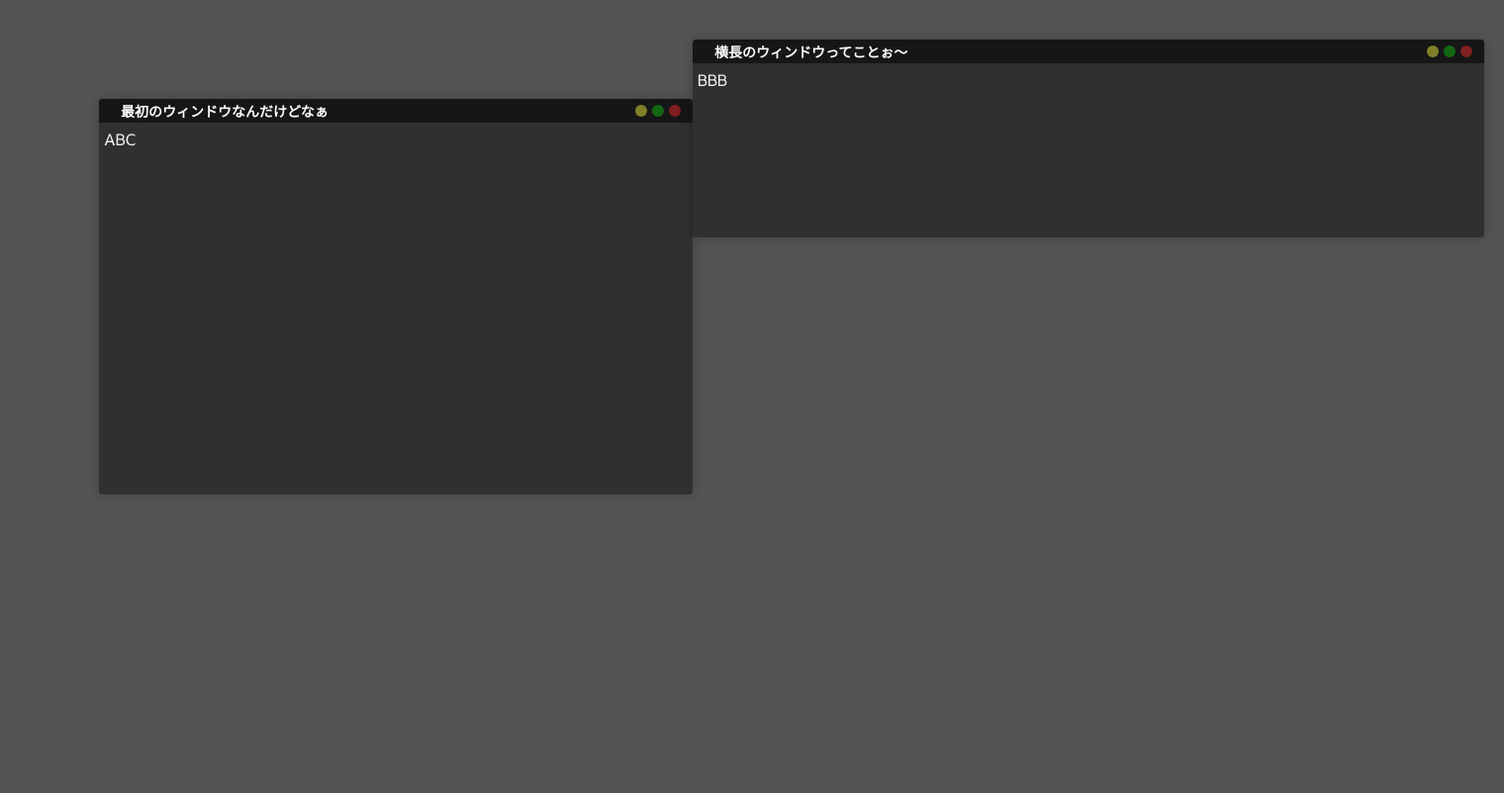
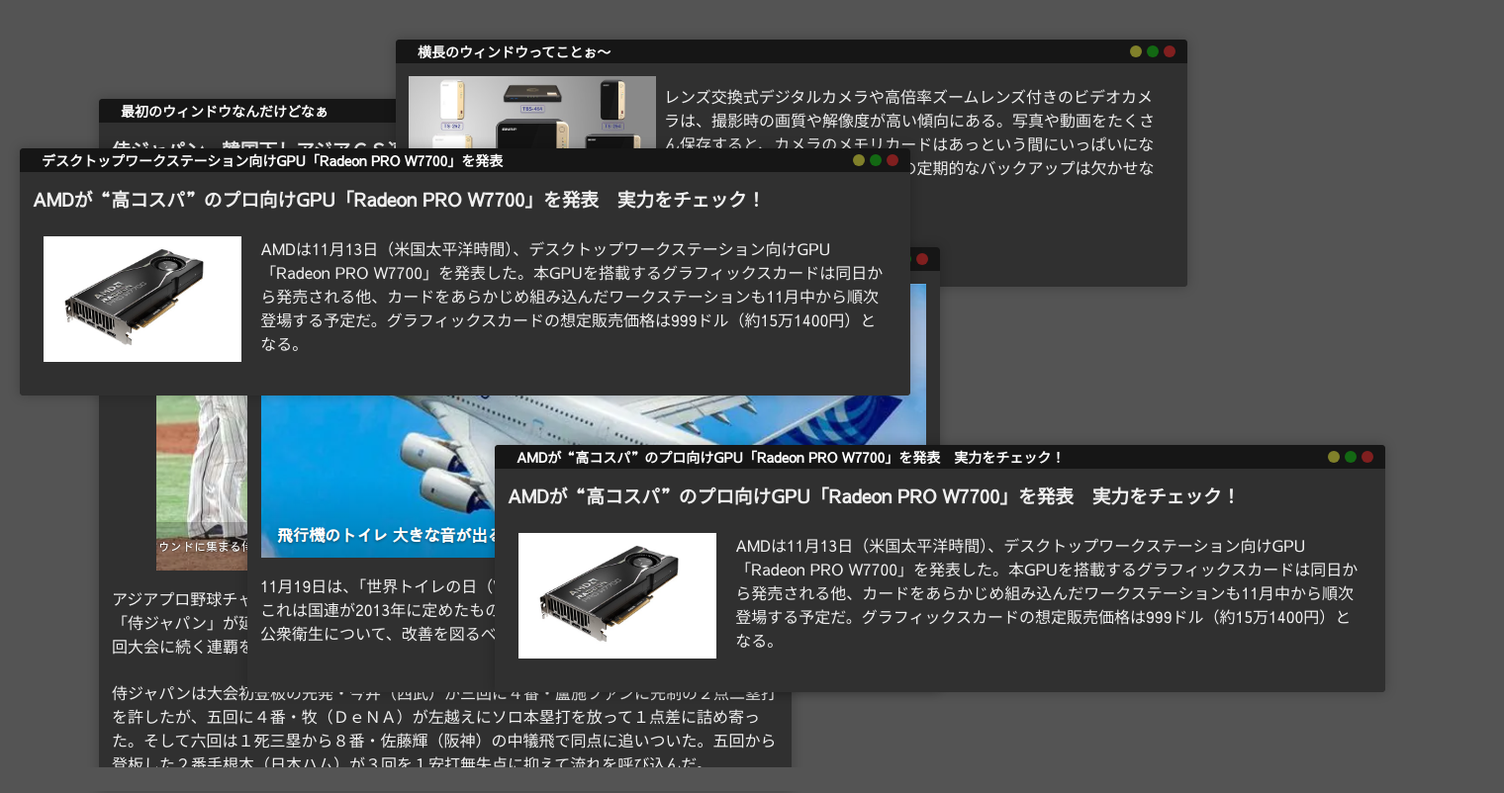
Before and after one commit to scripcrypt/web-window, a PHP site: page / in a window 1520 px wide. Shown: the whole page at 99% size. Before the commit the page ends 500 px from the top, so only its background shows below. Run offline with PHP 8.4, Linux system fonts and the light colour scheme.

Commit message:
arranged sample windows

```diff
--- a/index.html
+++ b/index.html
@@ -9,8 +9,40 @@
 </head>
 <body>
 	<div id="screen">
-		<div id="hogehoge" title="最初のウィンドウなんだけどなぁ" class="sweWindow">ABC</div>
-		<div id="udauda" title="横長のウィンドウってことぉ〜" class="sweWindow">BBB</div>
+		<div id="hogehoge" title="最初のウィンドウなんだけどなぁ" class="sweWindow">
+			<h3>侍ジャパン、韓国下しアジアＣＳ連覇！　門脇が延長十回にサヨナラ打</h3>
+			<div class="center"><img src="baseballjapan.png"></div>
+			<pre style="height: 200px;">アジアプロ野球チャンピオンシップ決勝（１９日、日本４ｘ－３韓国、東京Ｄ）野球日本代表「侍ジャパン」が延長十回タイブレークの末、韓国に逆転サヨナラ勝ちし、２０１７年の第１回大会に続く連覇を果たした。
+
+				侍ジャパンは大会初登板の先発・今井（西武）が三回に４番・盧施ファンに先制の２点二塁打を許したが、五回に４番・牧（ＤｅＮＡ）が左越えにソロ本塁打を放って１点差に詰め寄った。そして六回は１死三塁から８番・佐藤輝（阪神）の中犠飛で同点に追いついた。五回から登板した２番手根本（日本ハム）が３回を１安打無失点に抑えて流れを呼び込んだ。
+
+				２－２の延長十回から無死一、二塁でスタートするタイブレークに突入。１点を勝ち越されたその裏、代打・古賀（西武）の犠打と牧の申告敬遠で１死満塁としたあと、坂倉（広島）の中犠飛でまず同点に追いついた。さらに万波（日本ハム）の申告敬遠で２死満塁とし、門脇（巨人）が左前打を放ち勝負を決めた。</pre>
+		</div>
+		<div id="ugauga" title="横長のウィンドウってことぉ〜" class="sweWindow">
+			<div class="row">
+				<img src="QNAP.jpg" width="250px">
+				<pre>レンズ交換式デジタルカメラや高倍率ズームレンズ付きのビデオカメラは、撮影時の画質や解像度が高い傾向にある。写真や動画をたくさん保存すると、カメラのメモリカードはあっという間にいっぱいになる。ゆえに、データ（ファイル）の定期的なバックアップは欠かせない。</pre>
+			</div>
+		</div>
+		<div id="bahibahi" title="日本のトイレはきれいで良かったよぉ" class="sweWindow">
+			<div class="center"><img src="airplane.png"></div>
+			<pre>11月19日は、「世界トイレの日（World Toilet Day）」とされています。
+これは国連が2013年に定めたもので、一部地域ではまだ発達していないトイレをはじめとする公衆衛生について、改善を図るべく世界的に考えを巡らせる日とされています。</pre>
+		</div>
+		<div id="yagiyagi" title="AMDが“高コスパ”のプロ向けGPU「Radeon PRO W7700」を発表　実力をチェック！" class="sweWindow">
+			<h3>AMDが“高コスパ”のプロ向けGPU「Radeon PRO W7700」を発表　実力をチェック！</h3>
+			<div class="row">
+				<div class="center"><img src="radeon.jpg" width="200px"></div>
+				<pre>AMDは11月13日（米国太平洋時間）、デスクトップワークステーション向けGPU「Radeon PRO W7700」を発表した。本GPUを搭載するグラフィックスカードは同日から発売される他、カードをあらかじめ組み込んだワークステーションも11月中から順次登場する予定だ。グラフィックスカードの想定販売価格は999ドル（約15万1400円）となる。</pre>
+			</div>
+		</div>
+		<div id="guriguri" title="デスクトップワークステーション向けGPU「Radeon PRO W7700」を発表" class="sweWindow">
+			<h3>AMDが“高コスパ”のプロ向けGPU「Radeon PRO W7700」を発表　実力をチェック！</h3>
+			<div class="row">
+				<div class="center"><img src="radeon.jpg" width="200px"></div>
+				<pre>AMDは11月13日（米国太平洋時間）、デスクトップワークステーション向けGPU「Radeon PRO W7700」を発表した。本GPUを搭載するグラフィックスカードは同日から発売される他、カードをあらかじめ組み込んだワークステーションも11月中から順次登場する予定だ。グラフィックスカードの想定販売価格は999ドル（約15万1400円）となる。</pre>
+			</div>
+		</div>
 	</div>
 </body>
 </html>
--- a/sweWindow.css
+++ b/sweWindow.css
@@ -44,20 +44,63 @@
 	height: 100vh;
 }
 #hogehoge {
-	width: 600px;
-	height: 400px;
+	width: 700px;
+	height: 700px;
 	position: absolute;
 	top: 100px;
 	left: 100px;
 }
-#udauda {
+#ugauga {
 	width: 800px;
-	height: 200px;
+	height: 250px;
 	position: absolute;
 	top: 40px;
-	left: 700px;
+	left: 400px;
 }
-
+#bahibahi {
+	width: 700px;
+	height: 450px;
+	position: absolute;
+	top: 250px;
+	left: 250px;
+}
+#yagiyagi {
+	width: 900px;
+	height: 250px;
+	position: absolute;
+	top: 450px;
+	left: 500px;
+}
+#guriguri {
+	width: 900px;
+	height: 250px;
+	position: absolute;
+	top: 150px;
+	left: 20px;
+}
+h3 {
+	padding: 8px;
+}
+pre {
+	white-space: pre-line;
+	padding: 8px;
+	background-color: transparent;
+	overflow-y: auto;
+}
+.center {
+	display: flex;
+	justify-content: center;
+	width: 100%;
+	padding: 8px 0;
+	background-color: transparent;
+}
+.row {
+	display: flex;
+	flex-direction: row;
+	justify-content: flex-start;
+	align-items: flex-start;
+	padding: 8px;
+}
 
 
 .sweWindowFrame {
@@ -83,6 +126,10 @@
 	color: var(--sweWindow-font-color);
 	padding: var(--sweWindow-padding-size);
 	border-radius: var(--sweWindow-border-radius);
+	overflow: hidden;
+}
+.sweWindow * {
+	background-color: transparent;
 }
 
 .sweWindowFrame.dragging .sweWindowHeader {
```
Also changed, not shown: QNAP.jpg (added), airplane.png (added), baseballjapan.png (added), radeon.jpg (added), web-window.png (added).
